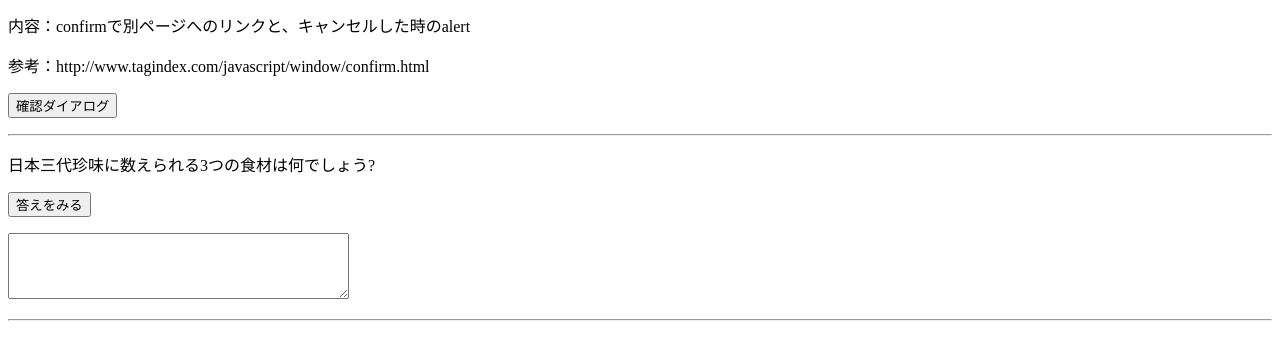
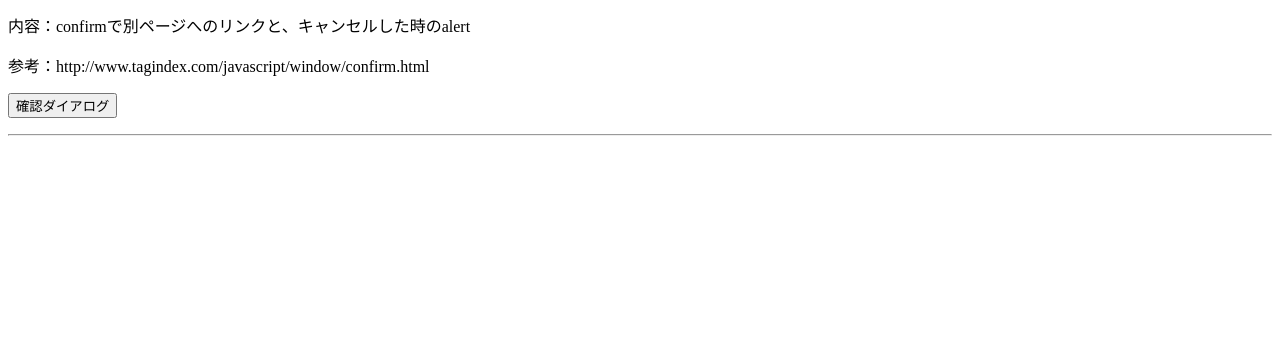
Before and after one commit to kagawa-takiguchi/sample, a plain HTML site: page confirm/confirm.html in a window 1280 px wide. Shown: the part 116-476 px from the top of the page. Drawn offline with Linux system fonts and the light colour scheme.

Commit message:
Update confirm.html

```diff
--- a/confirm/confirm.html
+++ b/confirm/confirm.html
@@ -36,10 +36,5 @@
         <p><input type="button" value="確認ダイアログ" onClick="disp()"></p>
 
 <hr>
-        <p>日本三代珍味に数えられる3つの食材は何でしょう?</p>
-        <form name="form1">
-        <p><input type="button" value="答えをみる" onclick="document.form1.textarea1.value='からすみ¥nこのわた¥nうに'"></p>
-        <p><textarea cols="40" rows="4" name="textarea1"></textarea></p>
-<hr>
         </body>
         </html>
```
